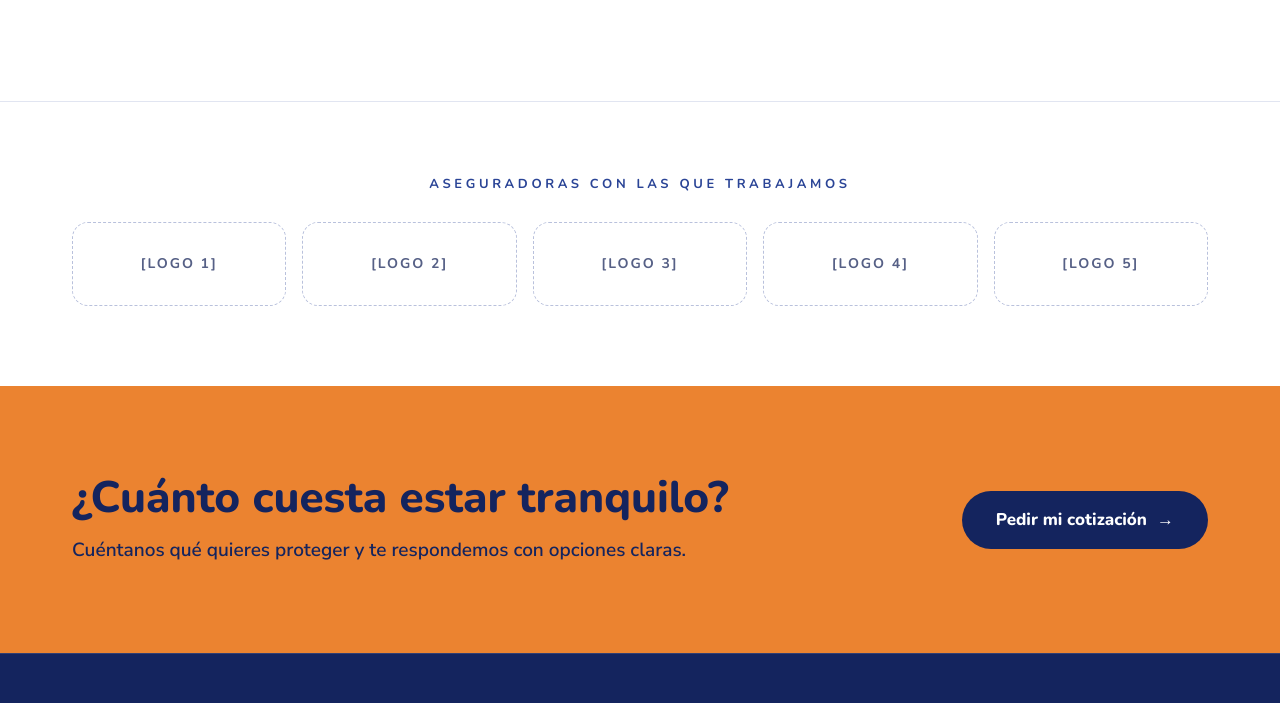
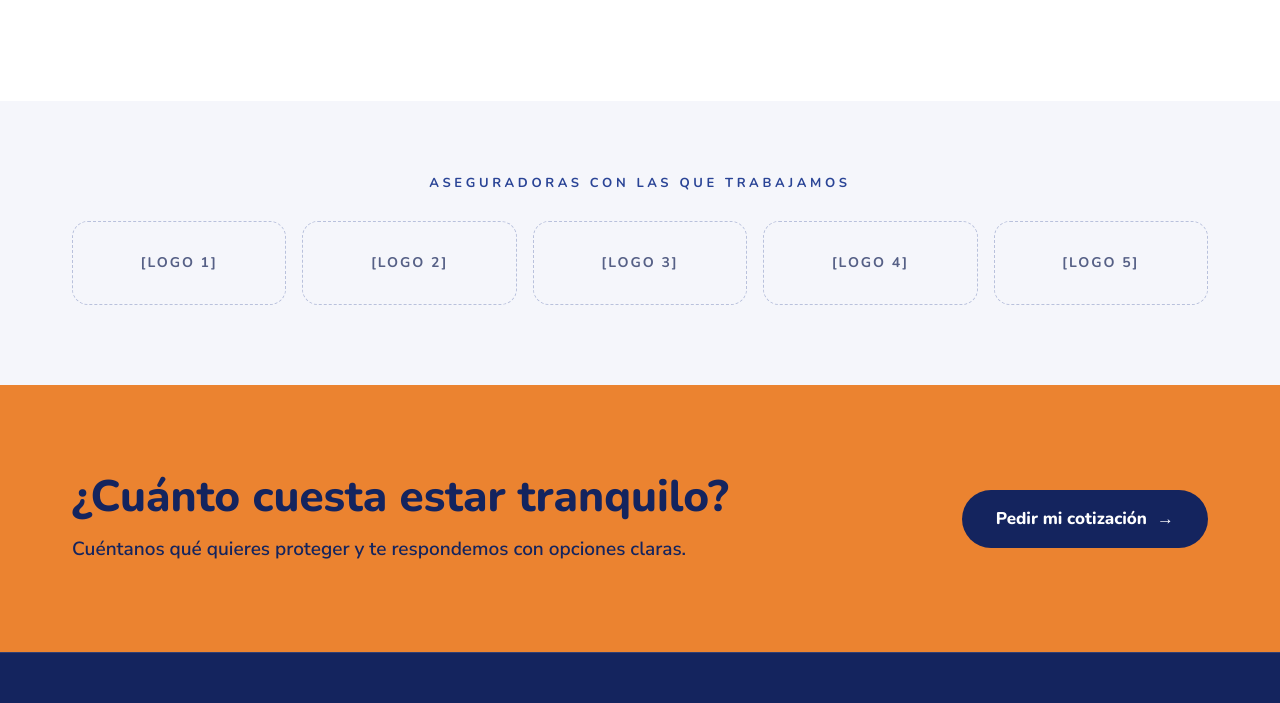
Before and after one commit to alexgc96/gpoaura.com, a plain HTML site: page index.html in a window 1280 px wide. Shown: the part 2811-3514 px from the top of the page. Drawn offline with Linux system fonts and the light colour scheme.

Commit message:
revert: bring back the soft background on the insurer logos section
Reverts c3717a2. The white background was meant for the "Cuanto cuesta
estar tranquilo" call to action, not this section.

Co-Authored-By: Soup <soup@analogtrsh.com>
Claude-Session: https://claude.ai/code/session_011ZzxC3UeF6TC5qMfpF6Wfa

```diff
--- a/css/style.css
+++ b/css/style.css
@@ -159,7 +159,7 @@ a:focus-visible, button:focus-visible, input:focus-visible, select:focus-visible
 .step__num { display: flex; align-items: center; justify-content: center; width: 52px; height: 52px; border-radius: 50%; background: var(--orange); color: var(--navy-900); font-family: var(--font-head); font-weight: 800; font-size: 22px; }
 .step h3 { font-size: 24px; color: var(--navy-700); }
 
-.insurers { text-align: center; border-top: 1px solid var(--line); }
+.insurers { text-align: center; }
 .insurers .wrap { display: flex; flex-direction: column; align-items: center; gap: 28px; }
 .logos { display: grid; grid-template-columns: repeat(auto-fit, minmax(min(170px, 100%), 1fr)); gap: 16px; width: 100%; }
 .logo-slot { display: flex; align-items: center; justify-content: center; height: 84px; border: 1.5px dashed var(--field); border-radius: 16px; font-family: var(--font-head); font-weight: 700; font-size: 14px; letter-spacing: .14em; color: var(--muted); }
--- a/index.html
+++ b/index.html
@@ -175,7 +175,7 @@
 </section>
 
 <!-- PRE-LAUNCH: placeholder logos so Ramon can review the look. Replace with approved insurer logos or delete the section. -->
-<section class="section insurers" aria-labelledby="aseguradoras">
+<section class="section section--soft insurers" aria-labelledby="aseguradoras">
   <div class="wrap">
     <h2 class="eyebrow eyebrow--blue" id="aseguradoras">Aseguradoras con las que trabajamos</h2>
     <div class="logos">
```
